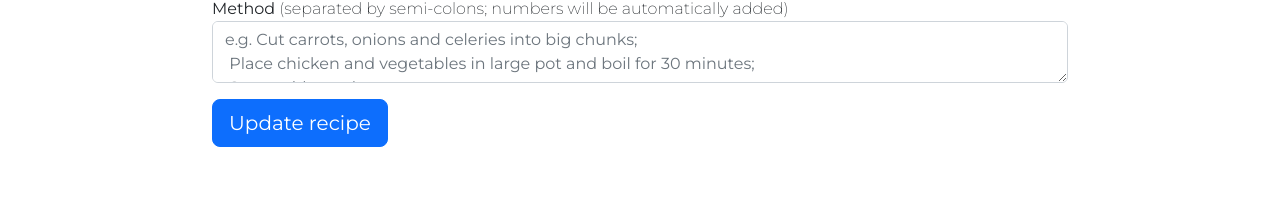
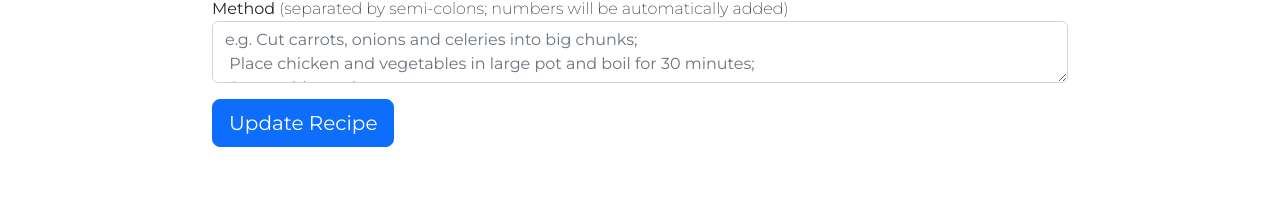
Before and after one commit to kenny791/recipe-realm-app, a React (Vite) app: page /recipe/1/edit in a window 1280 px wide. Shown: the part 609-806 px from the top of the page. Built offline with nearby package versions, Linux system fonts and the light colour scheme; no server answers.

Commit message:
updated EditRecipe to use RecipeInputForm

```diff
--- a/src/components/EditRecipe.jsx
+++ b/src/components/EditRecipe.jsx
@@ -1,7 +1,6 @@
 import React, { useState, useEffect } from "react"
 import { useNavigate, useParams } from "react-router-dom"
-import RecipeInputLine from "./RecipeInputLine"
-import RecipeInputBlock from "./RecipeInputBlock"
+import RecipeInputForm from "./RecipeInputForm"
 
 const EditRecipe = ({ recipeList, setRecipeList }) => {
     const nav = useNavigate()
@@ -40,6 +39,7 @@ const EditRecipe = ({ recipeList, setRecipeList }) => {
         return longEntry.split(';')
     }
 
+    // Update database
     const updateRecipeBackend = async (recipe) => {
         const res = await fetch(`https://server-production-6a0e.up.railway.app/recipes/${recipeId}`,
         {
@@ -58,14 +58,7 @@ const EditRecipe = ({ recipeList, setRecipeList }) => {
         })
     }
 
-    function submit(evt) {
-        evt.preventDefault()
-        updateRecipeBackend(recipe)
-        updateRecipeList(recipe)
-        alert('Recipe successfully updated!')
-        nav(`/recipe/${recipeId}`)
-    }
-
+    // Update recipeList state
     function updateRecipeList() {
         // const newRecipeList = [...recipeList]
         // or even better
@@ -81,49 +74,30 @@ const EditRecipe = ({ recipeList, setRecipeList }) => {
         setRecipeList(newRecipeList)
     }
 
+    function submit(evt) {
+        evt.preventDefault()
+        updateRecipeBackend(recipe)
+        updateRecipeList(recipe)
+        alert('Recipe successfully updated!')
+        nav(`/recipe/${recipeId}`)
+    }
+
+
+
   return (
     <>
         <div className="h-100 d-flex flex-column align-items-center justify-content-center m-5">
             <h1>Edit recipe</h1>
-            <form className="m-3 mt-5 w-75" onSubmit={submit}>
-                <RecipeInputLine title="Recipe Name" id="name" value={name} updateEntry={updateEntry} required={true} />
-
-                <RecipeInputBlock title="Description" id="description" value={description} updateEntry={updateEntry} />
-
-                <RecipeInputLine
-                    title="Recipe Tags"
-                    id="tags"
-                    value={tags}
-                    aid={"  (separated by semi-colons)"}
-                    prompt={"e.g. Asian; soup; chicken"}
-                    required={true}
-                    updateEntry={updateEntry}  />
-
-                <RecipeInputLine
-                    title="Image"
-                    id="image"
-                    value={image}
-                    aid={"  (URL format, default image applied if none entered)"}
-                    required={false}
-                    updateEntry={updateEntry}  />
-
-                <RecipeInputBlock
-                    title="Ingredients"
-                    id="ingredients"
-                    value={ingredients}
-                    aid={"  (separated by semi-colons)"}
-                    prompt={"e.g. 500g chicken (diced); 2 carrots; 2 onions; 2 stalks celery"}
-                    updateEntry={updateEntry}  />
-
-                <RecipeInputBlock
-                    title="Method"
-                    id="method"
-                    value={method}
-                    aid={"  (separated by semi-colons; numbers will be automatically added)"}
-                    prompt={`e.g. Cut carrots, onions and celeries into big chunks;\n Place chicken and vegetables in large pot and boil for 30 minutes;\n Serve with parsley`}
-                    updateEntry={updateEntry}  />
-                <input type="submit" className="btn btn-primary btn-lg mx-3" value="Update recipe"/>
-            </form>
+            <RecipeInputForm
+                name={name}
+                description={description}
+                tags={tags}
+                image={image}
+                ingredients={ingredients}
+                method={method}
+                submit={submit}
+                updateEntry={updateEntry}
+                buttonMsg={"Update Recipe"}/>
         </div>
     </>
     )
--- a/src/components/NewRecipe.jsx
+++ b/src/components/NewRecipe.jsx
@@ -1,7 +1,5 @@
 import React, { useState } from "react"
 import { useNavigate } from "react-router-dom"
-// import RecipeInputLine from "./RecipeInputLine"
-// import RecipeInputBlock from "./RecipeInputBlock"
 import RecipeInputForm from "./RecipeInputForm"
 
 const NewRecipe = ({ loggedInUser, recipeList, setRecipeList }) => {
@@ -88,7 +86,6 @@ const NewRecipe = ({ loggedInUser, recipeList, setRecipeList }) => {
                 updateEntry={updateEntry}
                 buttonMsg={"Submit"}/>
         </div>
-
     </>
   )
 }
```
